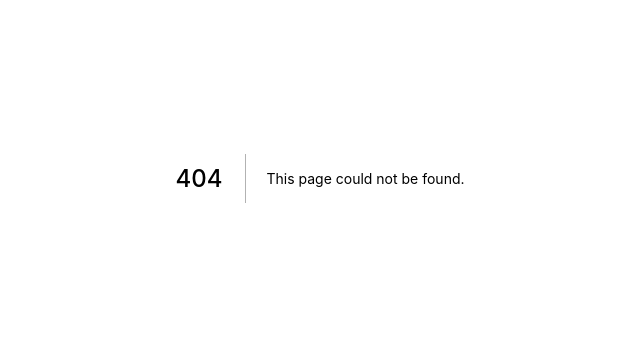
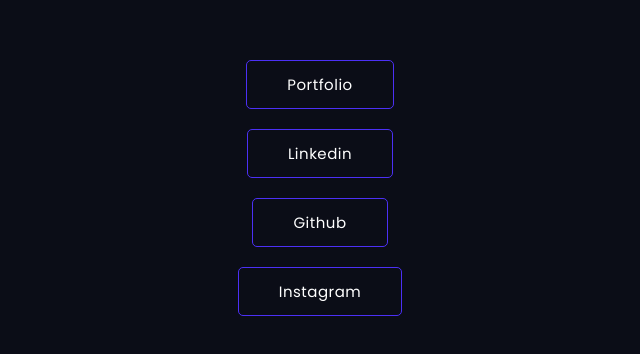
Before and after one commit to CaioAugustoo/portfolio, a Next.js app: page /contact in a window 1280 px wide. Before the commit this address had no page. Shown: the part 222-576 px from the top of the page, without its empty margins (320-960 px from the left). Built offline with nearby package versions, Linux system fonts and the light colour scheme.

Commit message:
Refatoração

```diff
--- /dev/null
+++ b/src/Templates/Contact/index.tsx
@@ -0,0 +1,33 @@
+import Button from "components/UI/Button";
+import Link from "next/link";
+import * as S from "./styles";
+
+export const ContactPage = () => {
+  return (
+    <S.Wrapper>
+      <Link href="https://caioohtml.com/" passHref>
+        <a target="_blank">
+          <Button isOutlined>Portfolio</Button>
+        </a>
+      </Link>
+
+      <Link href="https://www.linkedin.com/in/caio-augustoo/" passHref>
+        <a target="_blank">
+          <Button isOutlined>Linkedin</Button>
+        </a>
+      </Link>
+
+      <Link href="https://github.com/CaioAugustoo" passHref>
+        <a target="_blank">
+          <Button isOutlined>Github</Button>
+        </a>
+      </Link>
+
+      <Link href="https://www.instagram.com/iamcaio_a/" passHref>
+        <a target="_blank">
+          <Button isOutlined>Instagram</Button>
+        </a>
+      </Link>
+    </S.Wrapper>
+  );
+};
--- /dev/null
+++ b/src/Templates/Contact/styles.ts
@@ -0,0 +1,14 @@
+import styled from "styled-components";
+import { Container } from "styles/globals";
+
+export const Wrapper = styled(Container)`
+  display: flex;
+  height: 100vh;
+  justify-content: center;
+  align-items: center;
+  flex-direction: column;
+
+  button {
+    margin-top: 20px;
+  }
+`;
--- a/src/components/UI/Button/index.tsx
+++ b/src/components/UI/Button/index.tsx
@@ -2,8 +2,16 @@
 
 import { ButtonProps } from "types/types";
 
-const Button = ({ children, size = "normal" }: ButtonProps) => {
-  return <S.Button size={size}>{children}</S.Button>;
+const Button = ({
+  children,
+  size = "normal",
+  isOutlined = false,
+}: ButtonProps) => {
+  return (
+    <S.Button size={size} isOutlined={isOutlined}>
+      {children}
+    </S.Button>
+  );
 };
 
 export default Button;
--- a/src/components/UI/Button/styles.tsx
+++ b/src/components/UI/Button/styles.tsx
@@ -1,8 +1,16 @@
-import styled, { css } from "styled-components";
+import styled, { css, DefaultTheme } from "styled-components";
 import { ButtonProps } from "types/types";
 
-export const Button = styled.button<Pick<ButtonProps, "size">>`
-  ${({ theme, size }) => css`
+const buttonModifiers = {
+  isOutlined: (theme: DefaultTheme) => css`
+    background-color: transparent;
+    border: 1px solid ${theme.colors.primary};
+    color: ${theme.colors.white};
+  `,
+};
+
+export const Button = styled.button<Pick<ButtonProps, "size" | "isOutlined">>`
+  ${({ theme, size, isOutlined }) => css`
     background-color: ${theme.colors.primary};
     color: ${theme.colors.white};
     padding: ${size === "normal" ? "12px 40px" : "9px 30px"};
@@ -14,6 +22,8 @@
     cursor: pointer;
     transition: all 0.3s ease;
 
+    ${isOutlined && buttonModifiers.isOutlined(theme)}
+
     &:hover {
       background-color: ${theme.colors.secondary};
       transform: translateY(-3px);
--- a/src/components/UI/ScrollTop/styles.tsx
+++ b/src/components/UI/ScrollTop/styles.tsx
@@ -14,6 +14,7 @@
     transition: all 0.3s ease;
     transform: translateY(0);
     opacity: ${scrolled ? 1 : 0};
+    pointer-events: ${scrolled ? "all" : "none"};
 
     &:hover {
       background: ${theme.colors.primary};
--- /dev/null
+++ b/src/pages/contact.tsx
@@ -0,0 +1,7 @@
+import { ContactPage } from "Templates/Contact";
+
+const Contact = () => {
+  return <ContactPage />;
+};
+
+export default Contact;
--- a/src/types/types.ts
+++ b/src/types/types.ts
@@ -18,6 +18,7 @@
 export type ButtonProps = {
   children: React.ReactNode;
   size?: "small" | "normal";
+  isOutlined: boolean;
 };
 
 export type TitlesProps = {
```
Also changed, not shown: src/Templates/Home/index.tsx (added, +26 -0 lines), src/components/Sections/Contact/index.tsx (+6 -3 lines), src/pages/index.tsx (+4 -23 lines).
